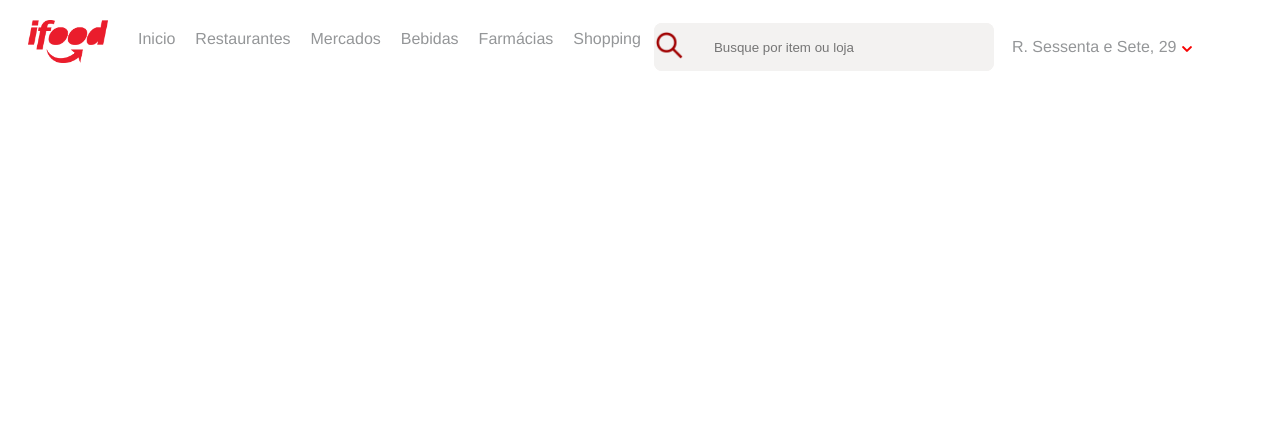
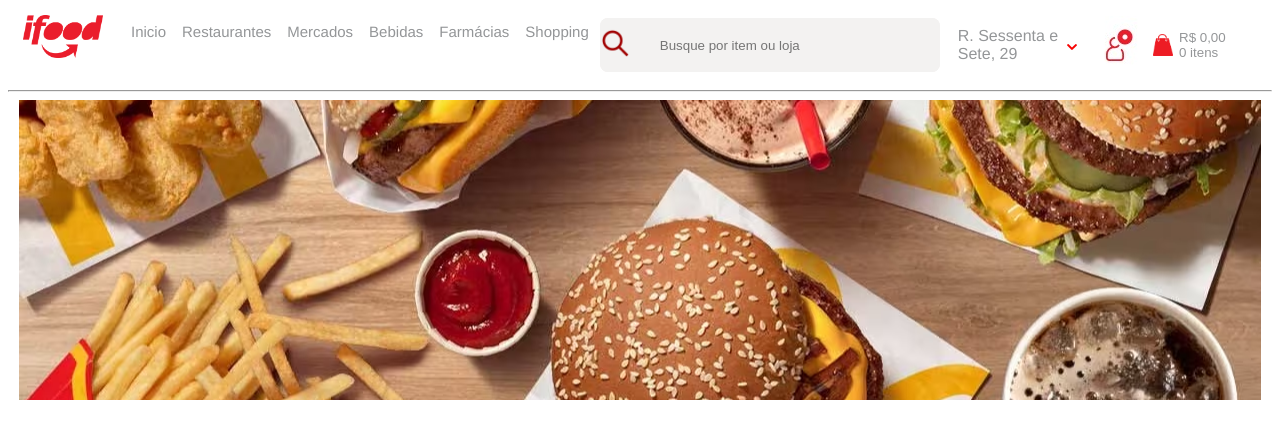
Before and after one commit to VictorCallegari/ifood-clone, a plain HTML site: page index.html in a window 1280 px wide. Drawn offline with Linux system fonts and the light colour scheme.

Commit message:
Adicionando imagem de restaurante

```diff
--- a/index.html
+++ b/index.html
@@ -62,7 +62,41 @@
                 </button>
             </div>
         </div>
+
+        <div class="perfil-icon">
+
+            <div>
+                <button>
+                    <img src="./imagens/perfil - icon.jpeg" alt="icone perfil">
+                </button>
+            </div>
+
+            <button class="bag-red">
+                <img src="./imagens/shopping-bag-icon-sale-package-sign-design-free-png.webp" alt="bag vermelha">
+
+                <p class="valor-itens">
+                    <span class="carrinho">R$ 0,00</span>
+                    <span class="carrinho">0 itens</span>
+                </p>
+            </button>
+        </div>
+
+
     </header>
+    <hr>
+
+    <main class="main-layout">
+        <div class="restaurante-container">
+            <div class="restaurante-area">
+                <header class="imagem-restaurante">
+                    <div class="restaurante">
+                    </div>
+                </header>
+            </div>
+        </div>
+    </main>
+
+
 
 </body>
 </html>
--- a/style.css
+++ b/style.css
@@ -1,6 +1,8 @@
 *{
     box-sizing: border-box;
 }
+
+/*---------INICIO DO HEADER----------*/
 
 nav{
     display: block;
@@ -16,7 +18,7 @@ body{
 
 header{
     display: flex;
-    margin: 20px ;
+    margin: 15px ;
 }
 
 ul{
@@ -30,12 +32,13 @@ ul li {
 
 li{
     display: list-item;
-    padding: 10px;
+    padding: 8px;
 }
 
 li a{
     text-decoration: none;
     color: #949698;
+    font-size: 15px;
 }
 
 span{
@@ -44,6 +47,12 @@ span{
 
 li a:hover{
     color: red;
+}
+
+button{
+    background-color: #ffff;
+    border: none;
+    cursor: pointer;
 }
 
 .link-lista{
@@ -99,7 +108,6 @@ input{
     height: 48px;
     padding-left: 30px;
     padding-right: 0;
-
     width: 200px;
     border: none;
     background-color: #f3f2f1;
@@ -118,6 +126,71 @@ input{
     cursor: pointer;
 }
 
+.perfil-icon{
+    display: flex;
+}
+
 .arrow-down img{
     width: 10px;
 }
+
+.bag-red{
+    display: flex;
+    width: 110px;
+    align-items: center;
+    position: relative;
+    padding: 8px 12 px;
+    border-radius: 200px;
+    cursor: pointer;
+}
+
+.bag-red:hover{
+    background-color: #f3f2f1;
+}
+
+.bag-red img{
+    width: 20px;
+}
+
+.valor-itens{
+    margin: 0 0 0 6px;
+    text-align: left;
+}
+
+p{
+    display: block;
+}
+
+.carrinho{
+    display: flex;
+    align-items: center;
+    position: relative;
+    padding: 8px 12 px;
+    border-radius: 200px;
+    border: 0;
+    cursor: pointer;
+}
+
+/*---------FINAL DO HEADER----------*/
+
+main{
+    display: block;
+    padding: 0;
+    margin: 0;
+}
+
+.imagem-restaurante{
+    padding: 35px 30px 0;
+    position: relative;
+    margin: auto;
+}
+
+.imagem-restaurante{
+    align-items: center;
+    align-content: center;
+    padding-left: 50px;
+    background-image: url("./imagens/merchan-mcdonalds.avif");
+    background-repeat: no-repeat;
+    background-position: center;
+    height: 300px;
+}
```
Also changed, not shown: imagens/merchan-mcdonalds.avif (added), imagens/perfil - icon.jpeg (added).
